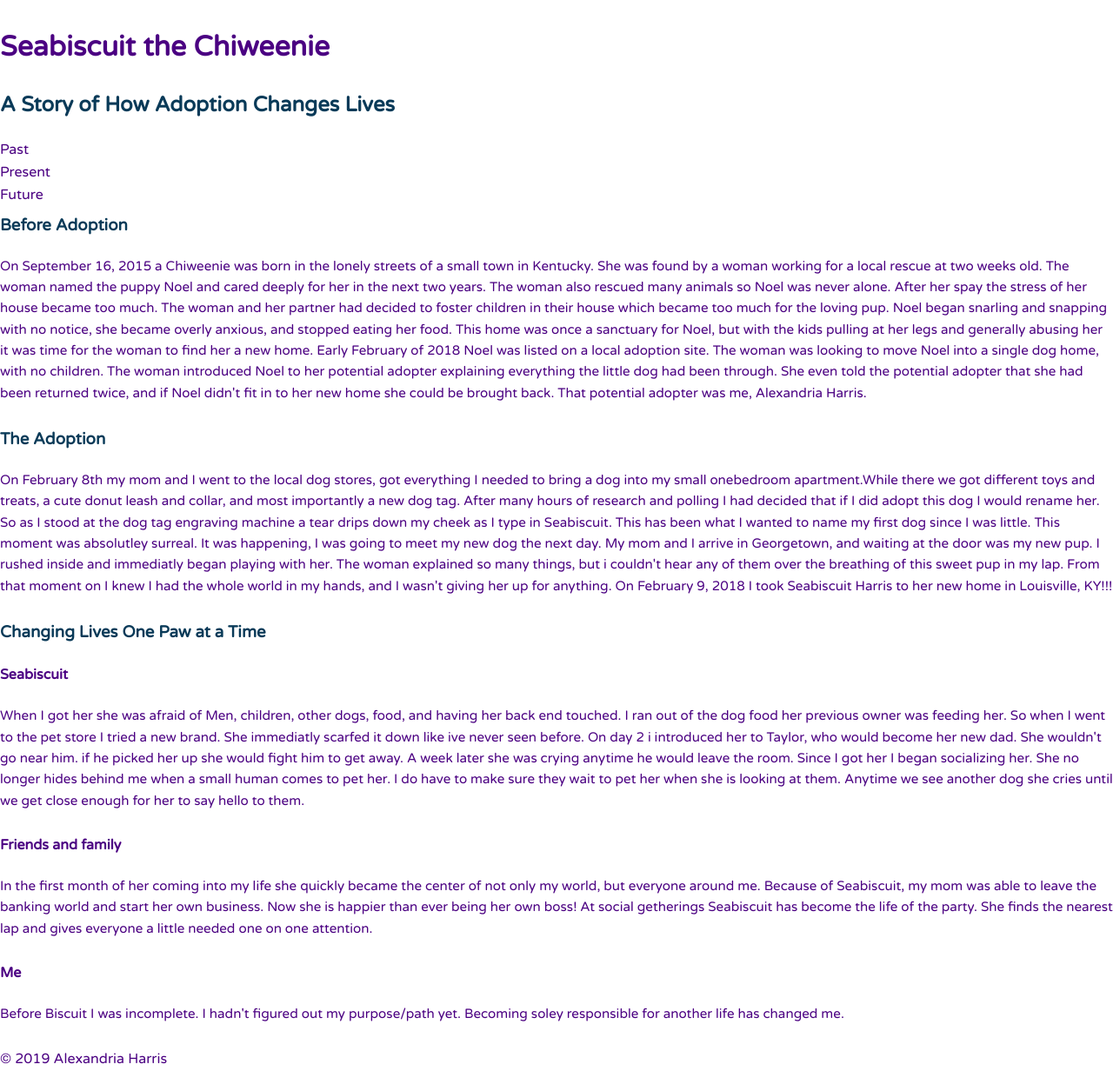
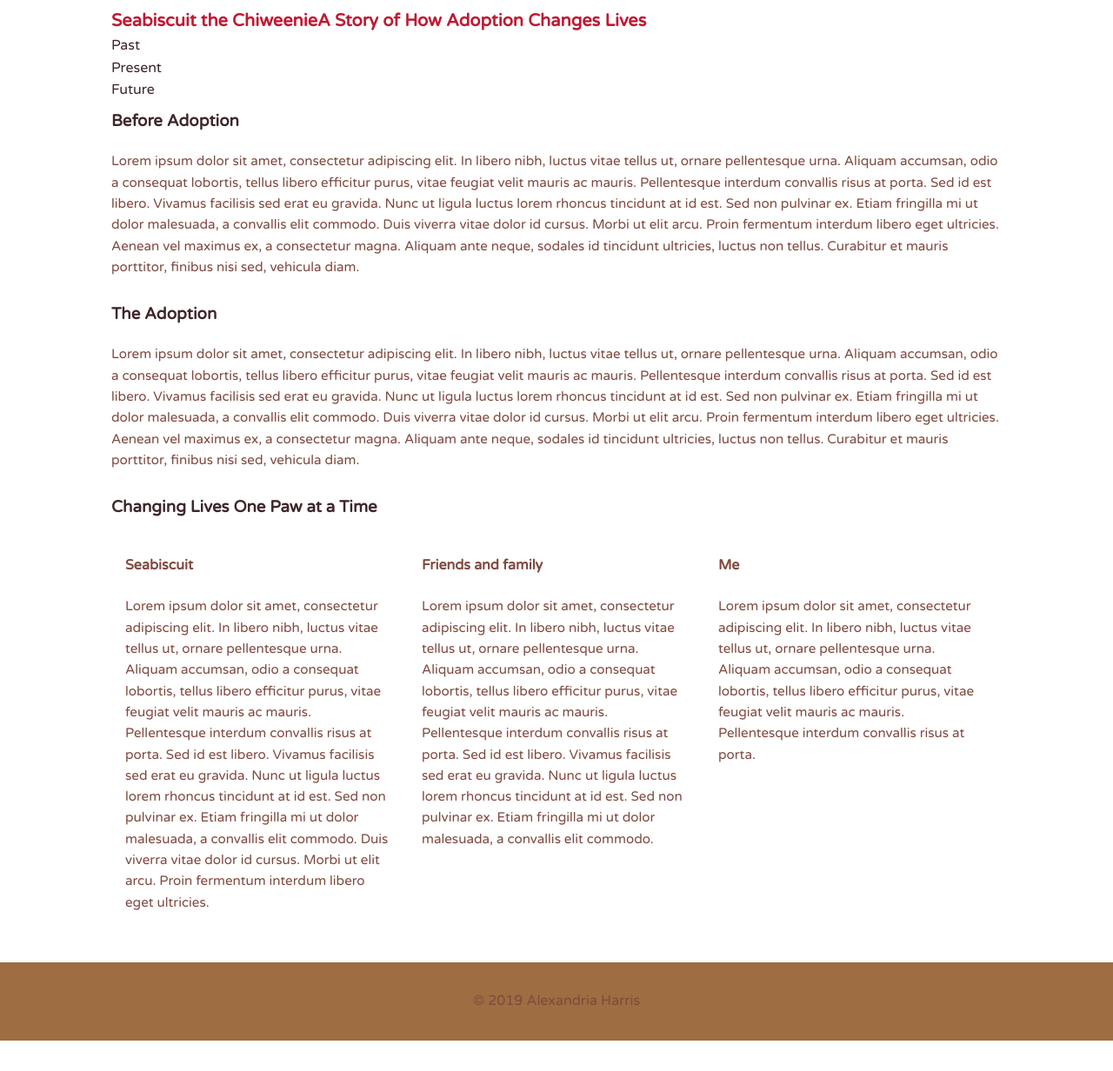
Before and after one commit to XandiHarris/Seabiscuit_Practice_Project, a plain HTML site: page seabiscuit.html in a window 1280 px wide. Shown: the whole page at 87% size. After the commit the page ends 1197 px from the top, so only its background shows below. Drawn offline with Linux system fonts and the light colour scheme.

Commit message:
css and div updates

```diff
--- a/css_files/seabiscuit.css
+++ b/css_files/seabiscuit.css
@@ -1,3 +1,26 @@
+/* =================================
+  Pantone Colors based on sleepingbiscuit.jpg
+	Fog
+		sRBG 208 197 177
+		HEX D0C5B1
+	2478 CP (dark brown)
+		sRBG 62 38 42
+		CMYK 47 73 48 67
+		HEX 3E262A
+	True Red
+		sRBG 191 25 50
+		HEX BF1932
+	2468 CP (light caramel)
+		sRBG 158 109 65
+		CMYK 20 51 65 25
+		HEX 9E6D41
+	2443 UP (cinnamon)
+		sRBG 127 73 63
+		CMYK 7 71 100 33
+		HEX	7F493F
+==================================== */
+
+
 /* =================================
   Base Element Styles
 ==================================== */
@@ -9,7 +32,7 @@
 body {
 	font-family: 'Varela Round', sans-serif;
 	line-height: 1.6;
-	color: #4b0082;
+	color: #7F493F;
 }
 
 p {
@@ -17,13 +40,11 @@ p {
 	margin-bottom: 1.8em;
 }
 
-h2,
 h3,
 a {
-	color: #093a58;
+	color: #3E262A;
 }
 
-h2,
 h3 {
 	margin-top: 0;
 }
@@ -42,9 +63,11 @@ img {
 
 /* ---- Navigation ---- */
 
-.name {
+.name,
+.sub-head {
 	font-size: 1.25em;
 	margin: 0;
+	color: #BF1932;
 }
 
 .main-nav {
@@ -52,6 +75,7 @@ img {
 }
 
 .name a,
+.main-sub a,
 .main-nav a {
 	text-align: center;
 	display: block;
@@ -82,7 +106,7 @@ img {
 
 .banner {
 	color: #fff;
-	background: #3acec2;
+	background: #9E6D41;;
 	padding: 3.2em 0;
 	margin-bottom: 60px;
 }
@@ -93,7 +117,7 @@ img {
 }
 
 .main-footer {
-	background: #d9e4ea;
+	background: #9E6D41;
 	padding: 2em 0;
 	margin-top: 30px;
 }
@@ -124,11 +148,6 @@ img {
 		float: left;
 	}
 
-	.primary,
-	.secondary {
-		width: 50%;
-	}
-
 	.main-nav {
 		float: right;
 	}
@@ -142,6 +161,10 @@ img {
 		font-size: 1.4em;
 	}
 
+	.one,
+	.two {
+		width: 50%;
+	}
 	/* ---- Float clearfix ---- */
 
 	.clearfix::after {
@@ -149,7 +172,6 @@ img {
 		display: table;
 		clear: both;
 	}
-
 }
 
 @media (min-width: 1025px) {
@@ -160,12 +182,18 @@ img {
 	}
 
 	.primary {
-		width: 40%;
+		width: 100%;
 	}
 
 	.secondary,
 	.tertiary {
-		width: 30%;
+		width: 100%;
+	}
+
+	.one,
+	.two,
+	.three {
+		width: 33.3%;
 	}
 
 }
--- a/seabiscuit.html
+++ b/seabiscuit.html
@@ -11,43 +11,54 @@
     <body>
 
         <header class="main-header">
-            <h1>Seabiscuit the Chiweenie</h1>
-            <h2>A Story of How Adoption Changes Lives</h2>
+            <div class="container clearfix">
+                <h1 class="name">Seabiscuit the Chiweenie</h1>
+                <h2 class="sub-head">A Story of How Adoption Changes Lives</h2>
                 <ul>
-                <li>Past</li>
-                <li>Present</li>
-                <li>Future</li>
+                    <li><a href="#">Past</a></li>
+                    <li><a href="#">Present</a></li>
+                    <li><a href="#">Future</a></li>
                 </ul>
+            </div>
         </header>
-        <div>
+        <div class="container clearfix">
+            <div class="primary">
                 <h3>Before Adoption</h3>
                     <p>
-                On September 16, 2015 a Chiweenie was born in the lonely streets of a small town in Kentucky. She was found by a woman working for a local rescue at two weeks old. The woman named the puppy Noel and cared deeply for her in the next two years. The woman also rescued many animals so Noel was never alone. After her spay the stress of her house became too much. The woman and her partner had decided to foster children in their house which became too much for the loving pup. Noel began snarling and snapping with no notice, she became overly anxious, and stopped eating her food. This home was once a sanctuary for Noel, but with the kids pulling at her legs and generally abusing her it was time for the woman to find her a new home. Early February of 2018 Noel was listed on a local adoption site. The woman was looking to move Noel into a single dog home, with no children. The woman introduced Noel to her potential adopter explaining everything the little dog had been through. She even told the potential adopter that she had been returned twice, and if Noel didn't fit in to her new home she could be brought back. That potential adopter was me, Alexandria Harris.
+                        Lorem ipsum dolor sit amet, consectetur adipiscing elit. In libero nibh, luctus vitae tellus ut, ornare pellentesque urna. Aliquam accumsan, odio a consequat lobortis, tellus libero efficitur purus, vitae feugiat velit mauris ac mauris. Pellentesque interdum convallis risus at porta. Sed id est libero. Vivamus facilisis sed erat eu gravida. Nunc ut ligula luctus lorem rhoncus tincidunt at id est. Sed non pulvinar ex. Etiam fringilla mi ut dolor malesuada, a convallis elit commodo. Duis viverra vitae dolor id cursus. Morbi ut elit arcu. Proin fermentum interdum libero eget ultricies. Aenean vel maximus ex, a consectetur magna. Aliquam ante neque, sodales id tincidunt ultricies, luctus non tellus. Curabitur et mauris porttitor, finibus nisi sed, vehicula diam.
                     </p>
+            </div>
+            <div class="secondary">
                 <h3>The Adoption</h3>
                     <p>
-                On February 8th my mom and I went to the local dog stores, got everything I needed to bring a dog into my small onebedroom apartment.While there we got different toys and treats, a cute donut leash and collar, and most importantly a new dog tag. After many hours of research and polling I had decided that if I did adopt this dog I would rename her. So as I stood at the dog tag engraving machine a tear drips down my cheek as I type in Seabiscuit. This has been what I wanted to name my first dog since I was little. This moment was absolutley surreal. It was happening, I was going to meet my new dog the next day. My mom and I arrive in Georgetown, and waiting at the door was my new pup. I rushed inside and immediatly began playing with her. The woman explained so many things, but i couldn't hear any of them over the breathing of this sweet pup in my lap. From that moment on I knew I had the whole world in my hands, and I wasn't giving her up for anything. On February 9, 2018 I took Seabiscuit Harris to her new home in Louisville, KY!!!
+                        Lorem ipsum dolor sit amet, consectetur adipiscing elit. In libero nibh, luctus vitae tellus ut, ornare pellentesque urna. Aliquam accumsan, odio a consequat lobortis, tellus libero efficitur purus, vitae feugiat velit mauris ac mauris. Pellentesque interdum convallis risus at porta. Sed id est libero. Vivamus facilisis sed erat eu gravida. Nunc ut ligula luctus lorem rhoncus tincidunt at id est. Sed non pulvinar ex. Etiam fringilla mi ut dolor malesuada, a convallis elit commodo. Duis viverra vitae dolor id cursus. Morbi ut elit arcu. Proin fermentum interdum libero eget ultricies. Aenean vel maximus ex, a consectetur magna. Aliquam ante neque, sodales id tincidunt ultricies, luctus non tellus. Curabitur et mauris porttitor, finibus nisi sed, vehicula diam.
                     </p>
+            </div>
+            <div class="tertiary">
                 <h3>Changing Lives One Paw at a Time</h3>
+                <div class="one col">
                 <h4>Seabiscuit</h4>
                     <p>
-                When I got her she was afraid of Men, children, other dogs, food, and having her back end touched. I ran out of the dog food her previous owner was feeding her. So when I went to the pet store I tried a new brand. She immediatly scarfed it down like ive never seen before. On day 2 i introduced her to Taylor, who would become her new dad. She wouldn't go near him. if he picked her up she would fight him to get away. A week later she was crying anytime he would leave the room. Since I got her I began socializing her. She no longer hides behind me when a small human comes to pet her. I do have to make sure they wait to pet her when she is looking at them. Anytime we see another dog she cries until we get close enough for her to say hello to them.
+                        Lorem ipsum dolor sit amet, consectetur adipiscing elit. In libero nibh, luctus vitae tellus ut, ornare pellentesque urna. Aliquam accumsan, odio a consequat lobortis, tellus libero efficitur purus, vitae feugiat velit mauris ac mauris. Pellentesque interdum convallis risus at porta. Sed id est libero. Vivamus facilisis sed erat eu gravida. Nunc ut ligula luctus lorem rhoncus tincidunt at id est. Sed non pulvinar ex. Etiam fringilla mi ut dolor malesuada, a convallis elit commodo. Duis viverra vitae dolor id cursus. Morbi ut elit arcu. Proin fermentum interdum libero eget ultricies.
                     </p>
+                </div>
+                <div class="two col">
                 <h4>Friends and family</h4>
-            <p>In the first month of her coming into my life she quickly became the center of not only my world, but everyone around me.
-                Because of Seabiscuit, my mom was able to leave the banking world and start her own business.
-                Now she is happier than ever being her own boss!
-                At social getherings Seabiscuit has become the life of the party. She finds the nearest lap and gives everyone a little needed one on one attention.
+                    <p>
+                        Lorem ipsum dolor sit amet, consectetur adipiscing elit. In libero nibh, luctus vitae tellus ut, ornare pellentesque urna. Aliquam accumsan, odio a consequat lobortis, tellus libero efficitur purus, vitae feugiat velit mauris ac mauris. Pellentesque interdum convallis risus at porta. Sed id est libero. Vivamus facilisis sed erat eu gravida. Nunc ut ligula luctus lorem rhoncus tincidunt at id est. Sed non pulvinar ex. Etiam fringilla mi ut dolor malesuada, a convallis elit commodo.
                     </p>
+                </div>
+                <div class="three col">
                 <h4>Me</h4>
                     <p>
-                Before Biscuit I was incomplete. I hadn't figured out my purpose/path yet.
-                Becoming soley responsible for another life has changed me.
+                        Lorem ipsum dolor sit amet, consectetur adipiscing elit. In libero nibh, luctus vitae tellus ut, ornare pellentesque urna. Aliquam accumsan, odio a consequat lobortis, tellus libero efficitur purus, vitae feugiat velit mauris ac mauris. Pellentesque interdum convallis risus at porta.
                     </p>
+                </div>
+            </div>
         </div>
 
 
-        <footer>
+        <footer class="main-footer">
             <span>&copy; 2019 Alexandria Harris</span>
         </footer>
 
```
Also changed, not shown: index.html (+1 -1 lines). Lines whose indentation alone changed are shown as unchanged.
